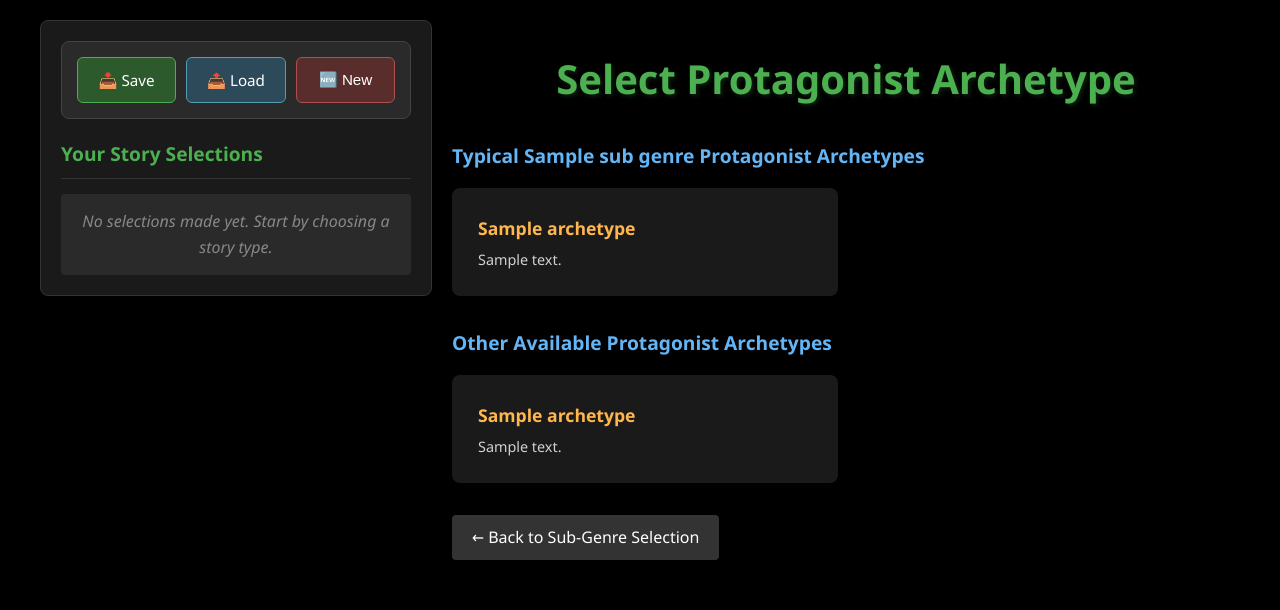
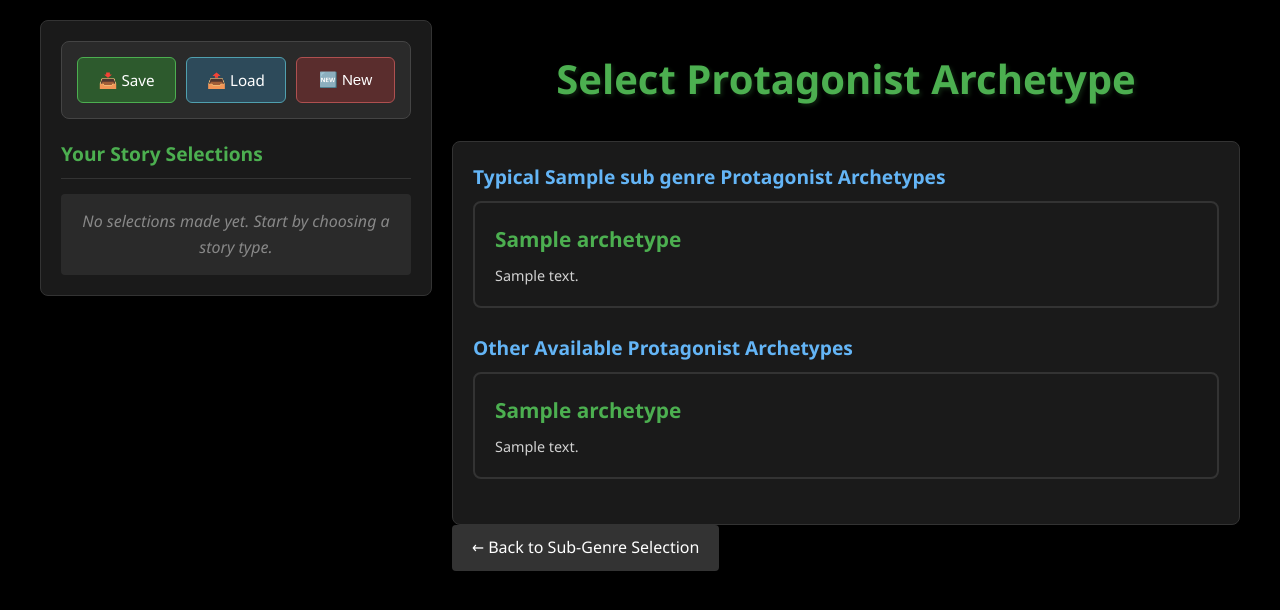
Before and after one commit to LarsLiden/Kraitif, a Flask app: template templates/protagonist_archetype_selection.html in a window 1280 px wide. Shown: the top 610 px of the page. Run offline with Flask 3, Linux system fonts and the light colour scheme; the template is opened without the code that fills it: most values are stand-ins (such as "Sample title", 1, 10 or a date in 2020); parts of the project's set-up code (start-up, migrations or seed data) failed here and were passed over.

Commit message:
Update protagonist selection to use consistent card selection pattern
Co-authored-by: LarsLiden <6528486+LarsLiden@users.noreply.github.com>

```diff
--- a/templates/protagonist_archetype_selection.html
+++ b/templates/protagonist_archetype_selection.html
@@ -7,22 +7,20 @@
 
 <h1>Select Protagonist Archetype</h1>
 
-<form method="POST" action="{{ url_for('update_protagonist_archetype_selection') }}" class="archetype-selection-form">
+<form method="POST" action="{{ url_for('update_protagonist_archetype_selection') }}" class="story-selection-form">
 
     {% if typical_archetypes %}
     <div class="section">
         <div class="section-title">Typical {{ story.sub_genre.name }} Protagonist Archetypes</div>
         <div class="section-content">
-            <div class="archetype-grid">
+            <div class="story-types-grid">
                 {% for archetype in typical_archetypes %}
-                <label class="archetype-card">
-                    <input type="radio" name="protagonist_archetype" value="{{ archetype.name }}"
-                           {% if archetype.name == story.protagonist_archetype %}checked{% endif %}>
-                    <div class="archetype-content">
-                        <div class="archetype-name">{{ archetype.name }}</div>
+                <div class="story-type-card protagonist-archetype-card" onclick="selectProtagonistArchetype(this)" data-archetype="{{ archetype.name|e }}">
+                    <div class="story-type-left">
+                        <div class="story-type-title">{{ archetype.name }}</div>
                         <div class="archetype-description">{{ archetype.description }}</div>
                     </div>
-                </label>
+                </div>
                 {% endfor %}
             </div>
         </div>
@@ -33,133 +31,87 @@
     <div class="section">
         <div class="section-title">Other Available Protagonist Archetypes</div>
         <div class="section-content">
-            <div class="archetype-grid">
+            <div class="story-types-grid">
                 {% for archetype in other_archetypes %}
-                <label class="archetype-card">
-                    <input type="radio" name="protagonist_archetype" value="{{ archetype.name }}"
-                           {% if archetype.name == story.protagonist_archetype %}checked{% endif %}>
-                    <div class="archetype-content">
-                        <div class="archetype-name">{{ archetype.name }}</div>
+                <div class="story-type-card protagonist-archetype-card" onclick="selectProtagonistArchetype(this)" data-archetype="{{ archetype.name|e }}">
+                    <div class="story-type-left">
+                        <div class="story-type-title">{{ archetype.name }}</div>
                         <div class="archetype-description">{{ archetype.description }}</div>
                     </div>
-                </label>
+                </div>
                 {% endfor %}
             </div>
         </div>
     </div>
     {% endif %}
+
+    <input type="hidden" name="protagonist_archetype" id="selected_protagonist_archetype" value="{{ story.protagonist_archetype if story.protagonist_archetype else '' }}">
 </form>
 
 <a href="{{ url_for('subgenre_selection') }}" class="back-link">← Back to Sub-Genre Selection</a>
 
 <style>
-.archetype-selection-info {
-    margin-bottom: 1.5rem;
-    padding: 1rem;
-    background-color: rgba(255, 255, 255, 0.1);
-    border-radius: 8px;
-    border-left: 4px solid #4a90e2;
+.protagonist-archetype-card {
+    transition: all 0.3s ease;
 }
 
-.archetype-selection-form .section {
-    margin-bottom: 2rem;
+.protagonist-archetype-card:hover {
+    border-color: #FFB74D;
+    box-shadow: 0 4px 12px rgba(255, 183, 77, 0.3);
 }
 
-.archetype-grid {
-    display: grid;
-    grid-template-columns: repeat(auto-fill, minmax(280px, 1fr));
-    gap: 1rem;
-    margin-top: 1rem;
+.protagonist-archetype-card.selected {
+    border-color: #FFB74D;
+    background-color: #3d2a1a;
+    box-shadow: 0 4px 12px rgba(255, 183, 77, 0.4);
 }
 
-.archetype-card {
-    display: block;
-    padding: 1rem;
-    background-color: rgba(255, 255, 255, 0.1);
-    border: 2px solid transparent;
-    border-radius: 8px;
-    cursor: pointer;
-    transition: all 0.2s ease;
+.protagonist-archetype-card.selected .story-type-title {
+    color: #FFD54F;
 }
 
-.archetype-card:hover {
-    background-color: rgba(255, 255, 255, 0.15);
-    border-color: rgba(255, 255, 255, 0.3);
-}
-
-.archetype-card input[type="radio"] {
-    display: none;
-}
-
-.archetype-card input[type="radio"]:checked + .archetype-content {
-    background-color: rgba(74, 144, 226, 0.3);
-}
-
-.archetype-card {
-    position: relative;
-}
-
-.archetype-card input[type="radio"]:checked {
-    display: block;
-    position: absolute;
-    top: 0.5rem;
-    right: 0.5rem;
-    width: 1rem;
-    height: 1rem;
-}
-
-.archetype-content {
-    padding: 0.5rem;
-    border-radius: 4px;
-    transition: background-color 0.2s ease;
-}
-
-.archetype-name {
-    font-weight: bold;
-    font-size: 1.1rem;
-    margin-bottom: 0.5rem;
-    color: #FFB74D;
+.protagonist-archetype-card.selected .archetype-description {
+    color: #FFCC80;
 }
 
 .archetype-description {
     font-size: 0.9rem;
     line-height: 1.4;
     color: rgba(255, 255, 255, 0.8);
-}
-
-.submit-button {
-    background-color: #4a90e2;
-    color: white;
-    padding: 1rem 2rem;
-    border: none;
-    border-radius: 8px;
-    font-size: 1.1rem;
-    font-weight: bold;
-    cursor: pointer;
-    margin-top: 2rem;
-    transition: background-color 0.2s ease;
-}
-
-.submit-button:hover {
-    background-color: #357abd;
+    margin-top: 0.5rem;
 }
 </style>
 
 <script>
-// Auto-submit form when radio button is selected
+function selectProtagonistArchetype(element) {
+    // Get archetype from data attribute
+    const archetypeName = element.getAttribute('data-archetype');
+
+    // Update hidden input
+    document.getElementById('selected_protagonist_archetype').value = archetypeName;
+
+    // Update visual selection
+    const cards = document.querySelectorAll('.protagonist-archetype-card');
+    cards.forEach(card => card.classList.remove('selected'));
+
+    // Select the clicked card
+    element.classList.add('selected');
+
+    // Auto-submit the form immediately
+    document.querySelector('.story-selection-form').submit();
+}
+
+// Initialize selection if protagonist archetype is already selected
 document.addEventListener('DOMContentLoaded', function() {
-    const radioButtons = document.querySelectorAll('input[type="radio"][name="protagonist_archetype"]');
-
-    radioButtons.forEach(function(radio) {
-        radio.addEventListener('change', function() {
-            if (this.checked) {
-                // Small delay to show the selection before submitting
-                setTimeout(function() {
-                    document.querySelector('.archetype-selection-form').submit();
-                }, 300);
+    const selectedArchetype = document.getElementById('selected_protagonist_archetype').value;
+    if (selectedArchetype) {
+        const cards = document.querySelectorAll('.protagonist-archetype-card');
+        cards.forEach(card => {
+            if (card.getAttribute('data-archetype') === selectedArchetype) {
+                card.classList.add('selected');
             }
         });
-    });
+    }
 });
 </script>
 {% endblock %}
```
